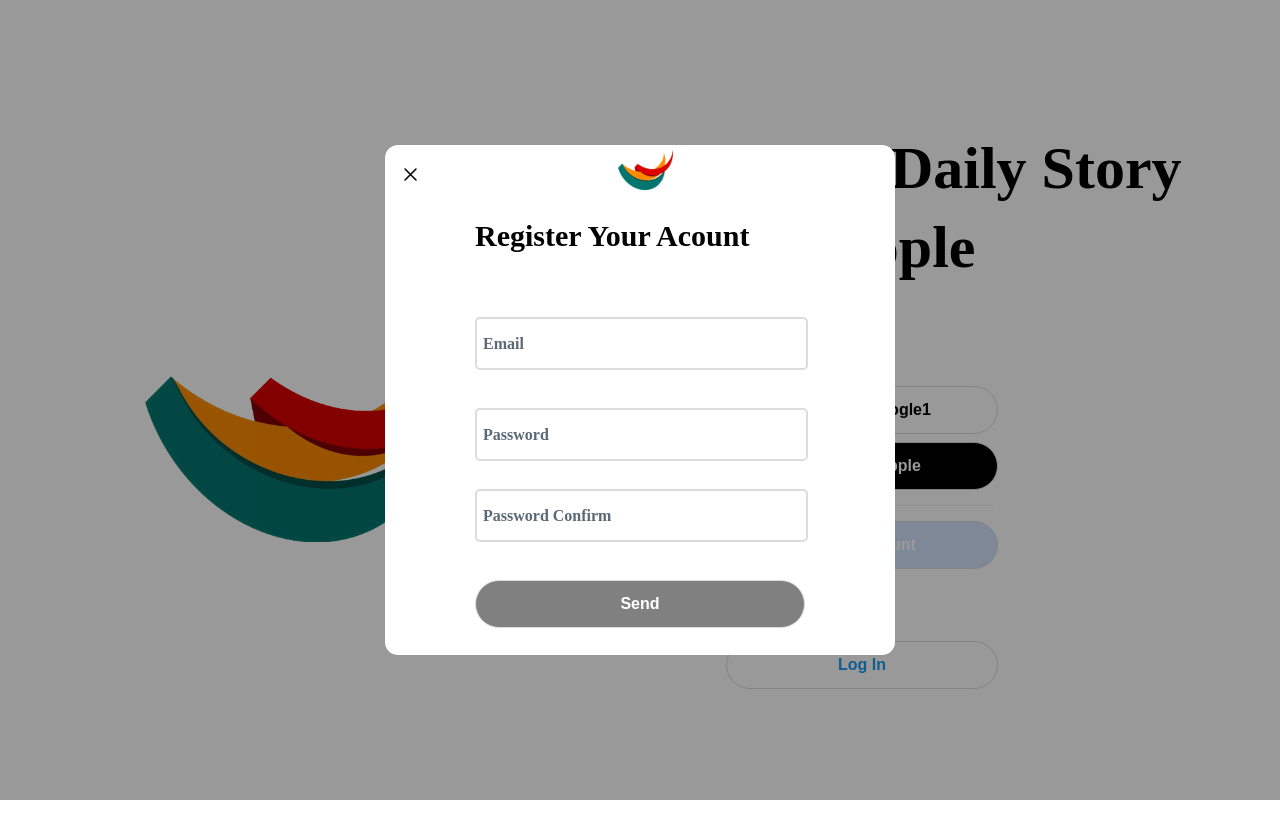
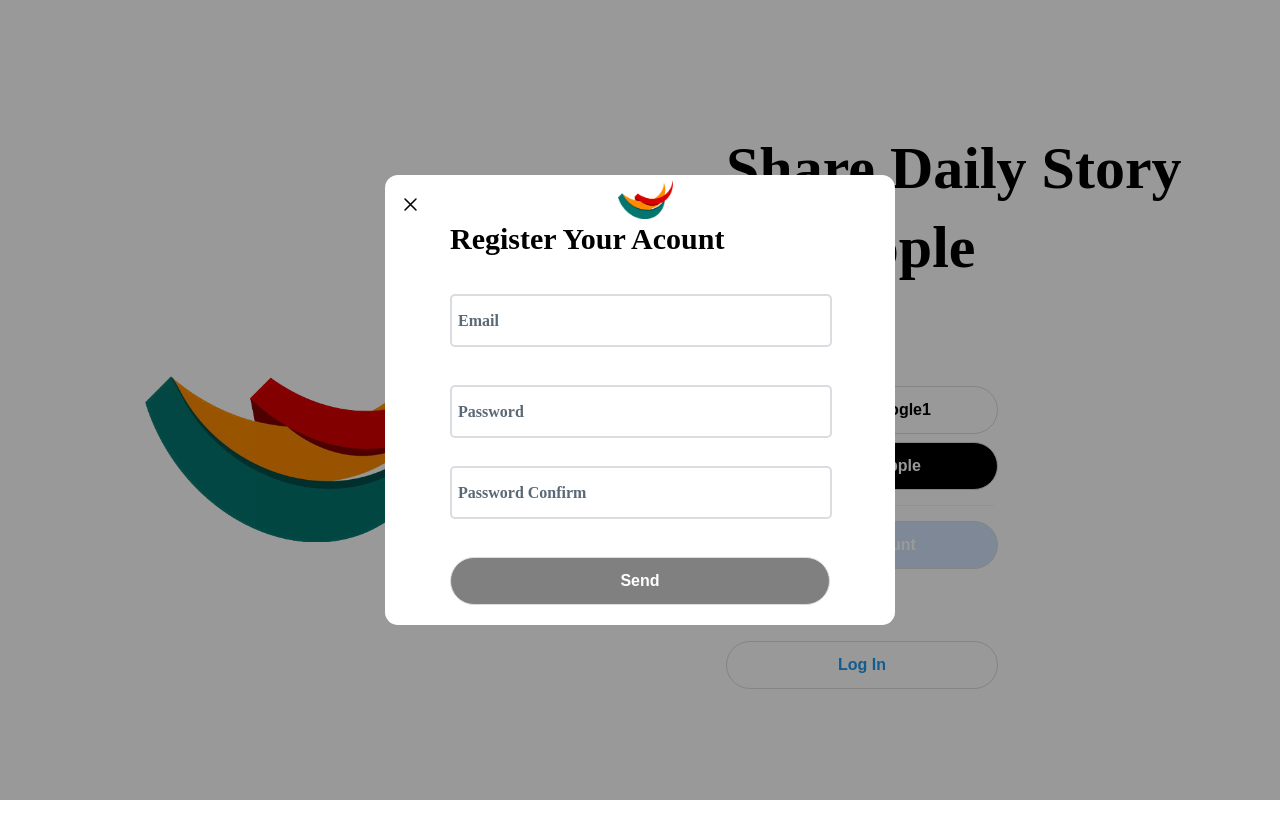
Before and after one commit to jacoong/calanderFront, a React (Create React App) app: page / in a window 1280 px wide. Both pictures are taken after a click on the button "Make Account". Built offline with nearby package versions, Linux system fonts and the light colour scheme.

Commit message:
commit today

```diff
--- a/src/compoent/compoentItem/FlexBox.tsx
+++ b/src/compoent/compoentItem/FlexBox.tsx
@@ -40,6 +40,13 @@ import { BiArrowBack } from "react-icons/bi";
         typeOfImg?:typeOfImg
     }
 
+
+    export interface TypeOfLoginValue {
+        email: string;
+        password: string;
+        encodedCheckCode:string;
+      }
+
     const popupWidth = 500;
     const popupHeight = 700;
 
@@ -50,6 +57,10 @@ import { BiArrowBack } from "react-icons/bi";
 
 
 function FlexBox({typeOfImg,sendTargetReply,userInfo,openAndType,deleteTodo,handleUNsubmit, handleClosed,needClosedFlexBox=false }:FlexBoxProps) {
+
+
+    const [emailPasswordValue,setEmailPasswordValue] = useState<TypeOfLoginValue>({email:'',password:'',encodedCheckCode:''})
+
     const [previewImages, setPreviewImages] = useState<(string |File| null)[]>([null, null]);
     const [currentPopupPage,setCurrentPopupPage] = useState<number>(1);
     const todoCtx = useContext(TodosContext);
@@ -121,6 +132,15 @@ function FlexBox({typeOfImg,sendTargetReply,userInfo,openAndType,deleteTodo,hand
             }
         }
 
+        const savedUserLoginInfo = (userInfo: TypeOfLoginValue)=>{
+            console.log('why?')
+            if(userInfo){
+                console.log(userInfo,'why2')
+            setEmailPasswordValue(userInfo);
+            }else{
+                return
+            }
+        }
 
 
         const axiosPost= async(data:any) =>{
@@ -160,7 +180,7 @@ function FlexBox({typeOfImg,sendTargetReply,userInfo,openAndType,deleteTodo,hand
                 <div className={`${style.openMain__flexBox} ${openAndType.type === 'NewTodos' ? style.post : ''}`}>
                         <div className={`${style.openMain__flexBox__popUp} ${openAndType.type === 'NewTodos' ? style.post : ''}` } onClick={prventEventBubling}>
 
-                            { ['NewTodos','MakeAcount', 'Reply',null,'Edit profile'].includes(openAndType.type)
+                            { ['NewTodos', 'Reply',null,'Edit profile'].includes(openAndType.type)
                             ?
                             <div className={`${style.openMain__flexBox__popUp__header} ${openAndType.type === 'NewTodos' ? style.post : ''}`}>
                             {needClosedFlexBox ?
@@ -214,7 +234,7 @@ function FlexBox({typeOfImg,sendTargetReply,userInfo,openAndType,deleteTodo,hand
 
                             {openAndType.type ==='Login' ?
                             <div className={style.openMain__flexBox__popUp__PopupSliderContainer}>
-                                <div style={currentPopupPage?{transform:`translate(${100-(100*currentPopupPage)}%)`}:{}} className={style.openMain__flexBox__popUp__Login_body}>
+                                <div style={currentPopupPage?{transform:`translate(${100-(100*currentPopupPage)}%)`}:{}} className={style.openMain__flexBox__popUp__body}>
 
 
                                     <div className={`${style.openMain__flexBox__popUp__header__popUppage}`}>
@@ -233,20 +253,14 @@ function FlexBox({typeOfImg,sendTargetReply,userInfo,openAndType,deleteTodo,hand
 
 
 
-
-
-
-
-
-
-                                <div className={style.openMain__flexBox__popUp__Login_body__container}>
+                                <div className={style.openMain__flexBox__popUp__body__container}>
                                 <h1>Login AreA</h1>
 
-                                <div className={style.openMain__flexBox__popUp__Login_body__container__button}>
+                                <div className={style.openMain__flexBox__popUp__body__container__button}>
                                 <Button width={'large'} Background_color={'b-white'} handleClick={handleLoginGoogleClick} font_color={'f-black'}>Join with Google</Button>
                                 </div>
 
-                                <div className={style.openMain__flexBox__popUp__Login_body__container__button}>
+                                <div className={style.openMain__flexBox__popUp__body__container__button}>
                                 <Button width={'large'} Background_color={'b-black'} font_color={'f-white'}>Join with Apple</Button>
                                 </div>
 
@@ -254,14 +268,14 @@ function FlexBox({typeOfImg,sendTargetReply,userInfo,openAndType,deleteTodo,hand
 
 
 
-                                <div className={style.openMain__flexBox__popUp__Login_body__container__or}>
-                                    <div className={style.openMain__flexBox__popUp__Login_body__container__or__line}></div>
+                                <div className={style.openMain__flexBox__popUp__body__container__or}>
+                                    <div className={style.openMain__flexBox__popUp__body__container__or__line}></div>
 
-                                    <div className={style.openMain__flexBox__popUp__Login_body__container__or__text}>
+                                    <div className={style.openMain__flexBox__popUp__body__container__or__text}>
                                     <p>Or</p>
                                     </div>
 
-                                    <div className={style.openMain__flexBox__popUp__Login_body__container__or__line}></div>
+                                    <div className={style.openMain__flexBox__popUp__body__container__or__line}></div>
                                 </div>
 
 
@@ -272,7 +286,7 @@ function FlexBox({typeOfImg,sendTargetReply,userInfo,openAndType,deleteTodo,hand
                                 </div>
                                 </div>
 
-                                <div style={currentPopupPage?{transform:`translate(${100-(100*currentPopupPage)}%)`}:{}} className={style.openMain__flexBox__popUp__Login_body}>
+                                <div style={currentPopupPage?{transform:`translate(${100-(100*currentPopupPage)}%)`}:{}} className={style.openMain__flexBox__popUp__body}>
 
 
                                 <div className={`${style.openMain__flexBox__popUp__header__popUppage}`}>
@@ -290,9 +304,9 @@ function FlexBox({typeOfImg,sendTargetReply,userInfo,openAndType,deleteTodo,hand
                                 </div>
 
 
-                                <div className={style.openMain__flexBox__popUp__Login_body__container}>
+                                <div className={style.openMain__flexBox__popUp__body__container}>
 
-                                <div className={style.openMain__flexBox__popUp__Login_body__container__paragraph}>
+                                <div className={style.openMain__flexBox__popUp__body__container__paragraph}>
                                     <p>you can recreate your password</p>
                                     <p>simply input your email</p>
                                 </div>
@@ -303,7 +317,7 @@ function FlexBox({typeOfImg,sendTargetReply,userInfo,openAndType,deleteTodo,hand
 </div>
                                 </div>
 
-                                <div style={currentPopupPage?{transform:`translate(${100-(100*currentPopupPage)}%)`}:{}} className={style.openMain__flexBox__popUp__Login_body}>
+                                <div style={currentPopupPage?{transform:`translate(${100-(100*currentPopupPage)}%)`}:{}} className={style.openMain__flexBox__popUp__body}>
                                     <div className={`${style.openMain__flexBox__popUp__header__popUppage}`}>
                                     <div className={style.openMain__flexBox__popUp__header__circle} onClick={beforePopUppage}>
                                         <div className={style.openMain__flexBox__popUp__header__circle__container} >
@@ -319,9 +333,9 @@ function FlexBox({typeOfImg,sendTargetReply,userInfo,openAndType,deleteTodo,hand
                                     </div>
 
 
-                                    <div className={style.openMain__flexBox__popUp__Login_body__container}>
+                                    <div className={style.openMain__flexBox__popUp__body__container}>
 
-                                    <div className={style.openMain__flexBox__popUp__Login_body__container__paragraph}>
+                                    <div className={style.openMain__flexBox__popUp__body__container__paragraph}>
                                         <p>Check your email.</p>
                                     </div>
                                     <Button>Done!</Button>
@@ -332,11 +346,57 @@ function FlexBox({typeOfImg,sendTargetReply,userInfo,openAndType,deleteTodo,hand
 
                                 :
                             (openAndType.type ==='MakeAcount' ?
+                            <div className={style.openMain__flexBox__popUp__PopupSliderContainer}>
+                            <div style={currentPopupPage?{transform:`translate(${100-(100*currentPopupPage)}%)`}:{}} className={style.openMain__flexBox__popUp__body}>
 
-                            <div className={style.openMain__flexBox__popUp__Register_body}>
-                            <h1>Register Your Acount</h1>
-                            <Login requestType={'register'}></Login>
+                            <div className={`${style.openMain__flexBox__popUp__header__popUppage}`}>
+                                    <div className={style.openMain__flexBox__popUp__header__circle} onClick={handleClosed}>
+                                        <div className={style.openMain__flexBox__popUp__header__circle__container} >
+                                            <IoCloseOutline/>
+                                        </div>
+                                    </div>
+                                    <div className={style.openMain__flexBox__popUp__header__logo}>
+                                        <img alt={'dd'} src={process.env.PUBLIC_URL + '/img/Logo.png'}></img>
+                                    </div>
+                                    <div className={style.openMain__flexBox__popUp__header__nothing}>
+
+                                    </div>
+                                    </div>
+
+                                    <div className={style.openMain__flexBox__popUp__body__container}>
+
+                                        <h1>Register Your Acount</h1>
+                                        <Login valueOfUserLoginInfo={emailPasswordValue} savedUserLoginInfo={savedUserLoginInfo} nextPopUpPage={nextPopUpPage} requestType={'register'}></Login>
+                                        </div>
+                                    </div>
+
+
+                             <div style={currentPopupPage?{transform:`translate(${100-(100*currentPopupPage)}%)`}:{}} className={style.openMain__flexBox__popUp__body}>
+
+                                <div className={`${style.openMain__flexBox__popUp__header__popUppage}`}>
+                                        <div className={style.openMain__flexBox__popUp__header__circle} onClick={handleClosed}>
+                                            <div className={style.openMain__flexBox__popUp__header__circle__container} >
+                                                <IoCloseOutline/>
+                                            </div>
+                                        </div>
+                                        <div className={style.openMain__flexBox__popUp__header__logo}>
+                                            <img alt={'dd'} src={process.env.PUBLIC_URL + '/img/Logo.png'}></img>
+                                        </div>
+                                        <div className={style.openMain__flexBox__popUp__header__nothing}>
+
+                                        </div>
+                                        </div>
+
+                                        <div className={style.openMain__flexBox__popUp__body__container}>
+
+                                          <h1>Input your mail code</h1>
+                                            <Login valueOfUserLoginInfo={emailPasswordValue} nextPopUpPage={nextPopUpPage} requestType={'encodedCheckCode'}></Login>
+                                            </div>
+                                        </div>
+
+
                             </div>
+
                                 :
                             (openAndType.type === 'username' ?
                             <div className={style.openMain__flexBox__popUp__Post_body}>
--- a/src/compoent/pages/Login.tsx
+++ b/src/compoent/pages/Login.tsx
@@ -4,18 +4,23 @@ import { useNavigate } from 'react-router-dom'; // If yo
 import style from './css/Login.module.css';
 import {useSendIdPwInfo} from '../customHook'
 import Button from '../compoentItem/Button';
-import {emailValidator,passwordValidator,prepasswordValidator,confirmPasswordValidator} from '../validator'
+import {emailValidator,passwordValidator,prepasswordValidator,confirmPasswordValidator,encodedCheckCodeValidator} from '../validator'
 import FlashMessage from '../compoentItem/FlashMessage';
 import axios from 'axios'
+import { TypeOfLoginValue } from '../compoentItem/FlexBox';
 
 type LoginPropsType = {
   nextPopUpPage?:()=>void;
-  requestType:'login' | 'register' | 'recreatePassword' | 'updatePassword';
+  requestType:'login' | 'register' | 'recreatePassword' | 'updatePassword' | 'encodedCheckCode';
+  savedUserLoginInfo?: (setEmailPasswordValue:TypeOfLoginValue)=> void;
+  valueOfUserLoginInfo?:TypeOfLoginValue;
 }
+
+
 
 type RequestTypeOnly = LoginPropsType['requestType'];
 
-function Login({nextPopUpPage,requestType}:LoginPropsType) {
+function Login({nextPopUpPage,requestType,savedUserLoginInfo,valueOfUserLoginInfo}:LoginPropsType) {
         const todoCtx = useContext(TodosContext);
 
         interface typeVaildation {
@@ -24,15 +29,22 @@ function Login({nextPopUpPage,requestType}:LoginPropsType) {
           message: string
         }
 
+
+        // const savedencodedCheckCode:any = localStorage.getItem('userDataKey');
+        // localStorage.clear();
+        // localStorage.setItem('userDataKey', );
         // const passwordRef = useRef<HTMLInputElement>(null);
         // const emailRef = useRef<HTMLInputElement>(null);
         const passwordConfirmRef = useRef<HTMLInputElement>(null)
         const prepasswordRef = useRef<HTMLInputElement>(null);
+        const encodedCheckCodeRef = useRef<HTMLInputElement>(null);
+
 
         const [emailValidate,setEmailValidate] = useState<typeVaildation>({touched: false, error: false, message: ''})
         const [prepasswordValidate,setPrepasswordValidate] = useState<typeVaildation>({touched: false, error: false, message: ''})
         const [passwordValidate,setPasswordValidate] = useState<typeVaildation>({touched: false, error: false, message: ''})
         const [passwordConfirmValidate,setPasswordConfirmValidate] = useState<typeVaildation>({touched: false, error: false, message: ''})
+        const [encodedCheckCodeValidate,setEncodedCheckCodeValidate] = useState<typeVaildation>({touched: false, error: false, message: ''})
         // const [isLoadingConfirm,setIsLoadingConfirm] = useState(false);
 
         const navigate = useNavigate();
@@ -79,7 +91,22 @@ function Login({nextPopUpPage,requestType}:LoginPropsType) {
             setPasswordConfirmValidate(result)
           }
 
+          const handleEncodedCheckCode = (e:React.ChangeEvent<HTMLInputElement>) =>{
+            const encodedCheckCode = encodedCheckCodeRef.current!.value;
+            const limitedEncodedCheckCode = limitNumberDigit(encodedCheckCode, 4); // 최대 길이를 4로 제한합니다.
+            encodedCheckCodeRef.current!.value = limitedEncodedCheckCode; // 입력 필드의 값을 업데이트합니다.
+            const result = encodedCheckCodeValidator(limitedEncodedCheckCode); // 제한된 값으로 유효성 검사를 수행합니다.
+            setEncodedCheckCodeValidate(result)
+          }
 
+
+            const limitNumberDigit = (el: string, maxlength: number): string => {
+              console.log('sefsef')
+              if (el.length > maxlength) {
+                return el.substring(0, maxlength);
+              }
+              return el; // 최대 길이를 초과하지 않으면 원래의 문자열을 반환합니다.
+            }
 
           const handleOnclick = (result:string) =>{
             if(result){
@@ -124,12 +151,21 @@ function Login({nextPopUpPage,requestType}:LoginPropsType) {
           else if(requestType === 'register'){
             const emailValue = emailRef.current!.value;
             const passwordValue = passwordRef.current!.value;
-            axios.post(`${todoCtx.serverUrl}/api/auth/signUp`,
-            {email:emailValue,password:passwordValue},{ withCredentials: true })
+
+            axios.post(`${todoCtx.serverUrl}/api/auth/send/check/emailCode/${emailValue}`,
+            {email:emailValue},{ withCredentials: true })
             .then(res => {
               if(res.status===200){
-                alert('signup done')
-                LoginLogic(emailValue,passwordValue)
+                const encodedCheckCode:string = res.data.body.encodedCheckCode;
+                console.log(encodedCheckCode);
+                if (savedUserLoginInfo) {
+                savedUserLoginInfo({email:emailValue,password:passwordValue,encodedCheckCode:encodedCheckCode})
+                nextPopUpPage!();
+                }else{
+                  throw Error
+                }
+                return;
+                // LoginLogic(emailValue,passwordValue)
               }
             })
             .catch(error => {
@@ -152,7 +188,29 @@ function Login({nextPopUpPage,requestType}:LoginPropsType) {
               console.log(`post response: test`, error);
             });
           }
+
+          else if(requestType === 'encodedCheckCode'){
+            console.log(valueOfUserLoginInfo,'??')
+            if(valueOfUserLoginInfo){
+            const encodedCheckCode = encodedCheckCodeRef.current!.value;
+            axios.post(`${todoCtx.serverUrl}/api/auth/check/email`,
+            {encodedCheckCode:valueOfUserLoginInfo.encodedCheckCode,checkCode:encodedCheckCode},{ withCredentials: true })
+            .then(res => {
+              if(res.status===200){
+                alert('validate done')
+                RegisterLogic(valueOfUserLoginInfo.email,valueOfUserLoginInfo.password)
+              }
+            })
+            .catch(error => {
+              console.log(`post response: test`, error);
+            });}else{
+              throw Error
+            }
+          }
       };
+
+
+
 
       const LoginLogic = (emailValue:string,passwordValue:string)=>{
         console.log('why?')
@@ -169,7 +227,19 @@ function Login({nextPopUpPage,requestType}:LoginPropsType) {
         });
       }
 
-
+      const RegisterLogic = (emailValue:string,passwordValue:string)=>{
+            axios.post(`${todoCtx.serverUrl}/api/auth/signUp`,
+            {email:emailValue,password:passwordValue},{ withCredentials: true })
+            .then(res => {
+              if(res.status===200){
+                alert('signup done')
+                LoginLogic(emailValue,passwordValue)
+              }
+            })
+            .catch(error => {
+              console.log(`post response: test`, error);
+            });
+      }
 
 
 
@@ -273,9 +343,37 @@ function Login({nextPopUpPage,requestType}:LoginPropsType) {
                   </form>
                   :
 
+                  (requestType ==='encodedCheckCode' ?
+
+                  <form  onSubmit={(e) => handleSubmit(e,'encodedCheckCode')}>
+                  <div className={`${style.userbox}
+
+                                    ${encodedCheckCodeValidate.touched
+                                        ? (encodedCheckCodeValidate.error ? style.error : style.success)
+                                        : style.initial}`
+                                    }
+                  >
+                    <input type='text' onChange={handleEncodedCheckCode}  ref={encodedCheckCodeRef}  id="encodedCheckCode" name="encodedCheckCode"required={true}
+                    />
+                    <label htmlFor="encodedCheckCode" >Vaildate Code</label>
+
+                    <div style={{marginBottom:'0px'}} className={style.userbox__vaildateMsg}>
+                    <p>{encodedCheckCodeValidate.message}</p>
+                    </div>
+                  </div>
+
+
+                  {encodedCheckCodeValidate.touched && !encodedCheckCodeValidate.error
+                          ? <Button width={'large'} type="submit">Send</Button>
+                          : <Button width={'large'} Background_color={'b-gary'} disabled={true} type="submit">Send</Button>}
 
 
 
+                  <FlashMessage handleOnclick={handleOnclick}/>
+                  {/* <Button width={'large'}type="submit">Send</Button>
+                  <Button width={'large'} Background_color={'b-gary'} disabled={true} type="submit">Send</Button> */}
+                  </form>
+                  :
 
 
 
@@ -355,6 +453,7 @@ function Login({nextPopUpPage,requestType}:LoginPropsType) {
                     <Button width={'large'} Background_color={'b-gary'} disabled={true} type="submit">Send</Button> */}
                   </form>
                   )
+                  )
                   }
 
 
--- a/src/compoent/pages/css/FlexBox.module.css
+++ b/src/compoent/pages/css/FlexBox.module.css
@@ -141,7 +141,7 @@ cursor: pointer;
 
 /*fefjasenfuieslnciusecehfucesi*/
 
-.openMain__flexBox__popUp__Login_body{
+.openMain__flexBox__popUp__body{
     margin: 0 auto;
     box-sizing: border-box;
     padding:10px;
@@ -155,7 +155,7 @@ cursor: pointer;
 }
 
 
-.openMain__flexBox__popUp__Login_body__container{
+.openMain__flexBox__popUp__body__container{
     width: 380px;
     margin: 0 auto;
 }
@@ -165,16 +165,16 @@ cursor: pointer;
 
 
 
-.openMain__flexBox__popUp__Login_body__container h1{
+.openMain__flexBox__popUp__body__container h1{
     font-weight: 900;
     font-size: 30px;
     margin-bottom: 2.5rem;
 }
-.openMain__flexBox__popUp__Login_body__container__button{
+.openMain__flexBox__popUp__body__container__button{
 width: 100%;
 margin-bottom: 20px;
 }
-.openMain__flexBox__popUp__Login_body__container__or{
+.openMain__flexBox__popUp__body__container__or{
     width: 100%;
     display: flex;
     justify-content: space-around;
@@ -182,30 +182,17 @@ margin-bottom: 20px;
     height: 15px;
     margin-bottom: 8px;
 }
-.openMain__flexBox__popUp__Login_body__container__or__line{
+.openMain__flexBox__popUp__body__container__or__line{
     width: 115px;
     height: 1px;
     background-color: rgb(239, 243, 244);
 }
-.openMain__flexBox__popUp__Login_body__container__or__text{
+.openMain__flexBox__popUp__body__container__or__text{
     font-weight: 400;
 }
 
-.openMain__flexBox__popUp__Register_body{
-    width: 330px;
-    margin: 0 auto;
-    justify-content: space-evenly;
-    flex-direction: column;
-    height: 450px;
-    display: flex;
-    align-items: flex-start;
-}
 
-.openMain__flexBox__popUp__Register_body h1{
-    font-weight: 900;
-    font-size: 30px;
-    margin-bottom: 2.5rem;
-}
+
 
 .openMain__flexBox__popUp__Post_body{
     max-height: 500px;
```
Also changed, not shown: src/compoent/pages/MainPage.tsx (+9 -8 lines), src/compoent/pages/PageKit.tsx (+10 -11 lines), src/compoent/validator.tsx (+15 -0 lines).
